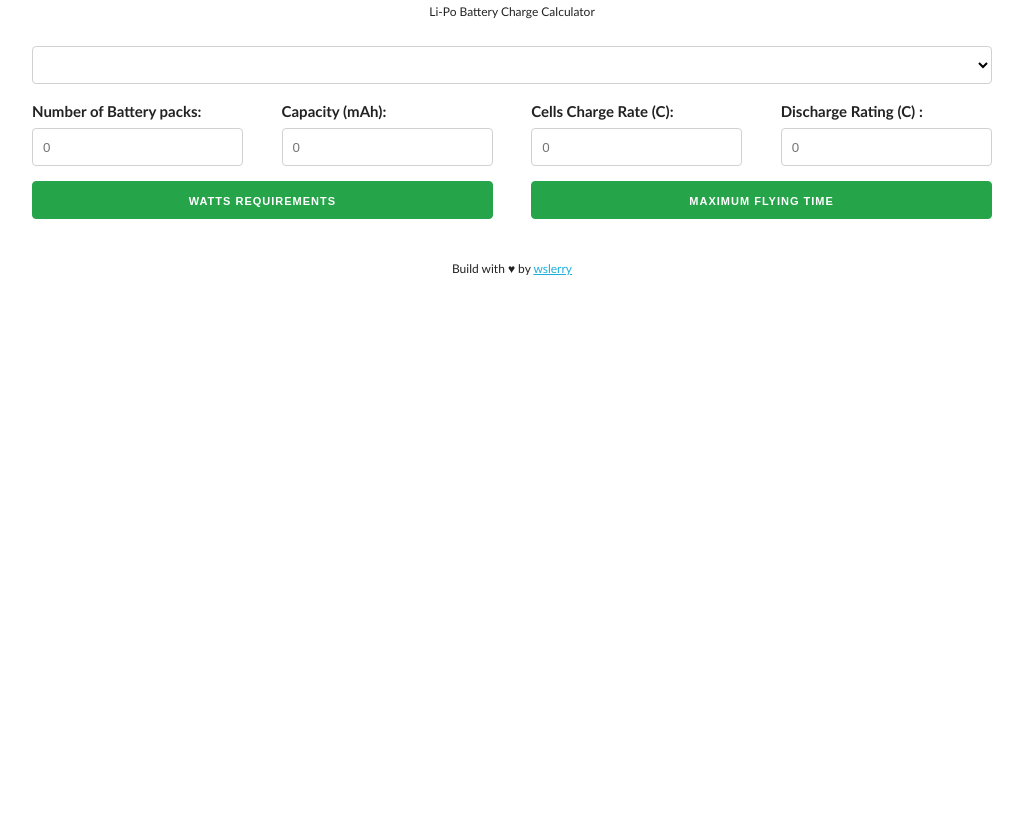
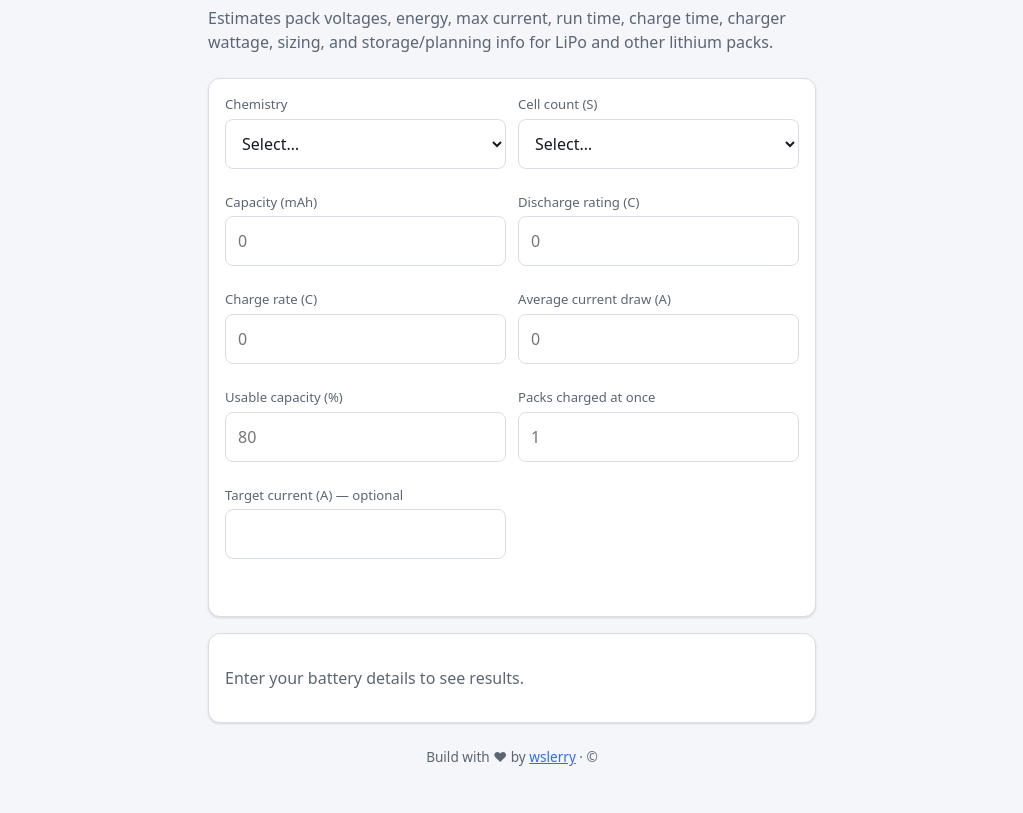
Before and after one commit to wslerry/Li-Po-battery-Calculator, a website: page index.html in a window 1280 px wide. Shown: the part 76-889 px from the top of the page, without its empty margins (128-1151 px from the left). Before the commit the page ends 800 px from the top, so only its background shows below. Drawn offline with Linux system fonts and the light colour scheme.

Commit message:
Rewrite index.html with redesigned modular structure

```diff
--- a/index.html
+++ b/index.html
@@ -1,181 +1,94 @@
 <!DOCTYPE html>
-<html>
+<html lang="en">
 <head>
-		<title>LiPo Battery Charge Calculator</title>
-		<meta charset='utf-8' />
-		<meta name="mobile-web-app-capable" content="yes">
-		<meta name="apple-mobile-web-app-capable" content="yes">
-		<meta name="author" content="Lerry William">
-		<meta name="viewport" content="width=device-width, initial-scale=1.0">
-		<meta http-equiv="Content-Type" content="charset=UTF-8" />
-		<link rel="stylesheet" href="css/skeleton.css">
+  <meta charset="utf-8" />
+  <title>LiPo Battery Calculator</title>
+  <meta name="viewport" content="width=device-width, initial-scale=1" />
+  <meta name="author" content="Lerry William" />
+  <meta http-equiv="Content-Security-Policy" content="default-src 'self'; script-src 'self'; style-src 'self'; img-src 'self' data:; font-src 'self'; connect-src 'self'; base-uri 'self'; form-action 'none'" />
+  <meta name="referrer" content="strict-origin-when-cross-origin" />
   <link rel="icon" type="image/png" href="icons/favicon-32x32.png" sizes="32x32" />
-		<meta name="application-name" content="LiPO Battery Charge"/>
-		<script type="text/javascript" src="js/jquery-2.1.4.min.js"></script>
-		<script async src="//pagead2.googlesyndication.com/pagead/js/adsbygoogle.js"></script>
-		<script>
-			(adsbygoogle = window.adsbygoogle || []).push({
-				google_ad_client: "ca-pub-9792889126704578",
-				enable_page_level_ads: true
-			});
-		</script>
-		<script async src="https://www.googletagmanager.com/gtag/js?id=UA-125651421-1"></script>
-		<script>
-			 window.dataLayer = window.dataLayer || [];
-			 function gtag(){dataLayer.push(arguments);}
-			 gtag('js', new Date());
-			 gtag('config', 'UA-125651421-1');
-		</script>
-
+  <link rel="stylesheet" href="css/tokens.css" />
+  <link rel="stylesheet" href="css/app.css" />
 </head>
 <body>
-		<nav class="nav cf" style="z-index:100;">
-			<div class="row">
-				<center>
-					<div class="twelve columns">
-						<img src="icons/favicon-32x32.png">
+  <main class="app">
+    <header class="app-header">
+      <span class="app-title">LiPo Battery Calculator</span>
+      <button type="button" id="theme-toggle" class="theme-toggle" aria-label="Toggle dark mode">◐</button>
+    </header>
+
+    <p class="intro">
+      Estimates pack voltages, energy, max current, run time, charge time, charger
+      wattage, sizing, and storage/planning info for LiPo and other lithium packs.
+    </p>
+
+    <div class="card">
+      <div class="grid">
+        <div class="field">
+          <label for="chemistry">Chemistry</label>
+          <select class="input" id="chemistry"><option value="" selected>Select…</option></select>
         </div>
-				</center>
+        <div class="field">
+          <label for="cells">Cell count (S)</label>
+          <select class="input" id="cells">
+            <option value="" selected>Select…</option>
+            <option value="1">1S</option>
+            <option value="2">2S</option>
+            <option value="3">3S</option>
+            <option value="4">4S</option>
+            <option value="5">5S</option>
+            <option value="6">6S</option>
+            <option value="7">7S</option>
+            <option value="8">8S</option>
+            <option value="9">9S</option>
+            <option value="10">10S</option>
+            <option value="11">11S</option>
+            <option value="12">12S</option>
+          </select>
         </div>
-		</nav>
-		<script async src="https://pagead2.googlesyndication.com/pagead/js/adsbygoogle.js"></script>
-		<script>
-		  (adsbygoogle = window.adsbygoogle || []).push({
-		    google_ad_client: "ca-pub-9792889126704578",
-		    enable_page_level_ads: true
-		  });
-		</script>
-		<div class="container">
-		<div class="row">
-			<center>
-				<p>Li-Po Battery Charge Calculator</p>
-			</center>
+        <div class="field">
+          <label for="capacity">Capacity (mAh)</label>
+          <input class="input" type="number" id="capacity" min="0" step="any" placeholder="0" />
+        </div>
+        <div class="field">
+          <label for="discharge-c">Discharge rating (C)</label>
+          <input class="input" type="number" id="discharge-c" min="0" step="any" placeholder="0" />
+        </div>
+        <div class="field">
+          <label for="charge-c">Charge rate (C)</label>
+          <input class="input" type="number" id="charge-c" min="0" step="any" placeholder="0" />
+        </div>
+        <div class="field">
+          <label for="avg-current">Average current draw (A)</label>
+          <input class="input" type="number" id="avg-current" min="0" step="any" placeholder="0" />
+        </div>
+        <div class="field">
+          <label for="dod">Usable capacity (%)</label>
+          <input class="input" type="number" id="dod" min="1" max="100" step="any" placeholder="80" />
+        </div>
+        <div class="field">
+          <label for="packs">Packs charged at once</label>
+          <input class="input" type="number" id="packs" min="1" step="1" placeholder="1" />
+        </div>
+        <div class="field">
+          <label for="target-current">Target current (A) — optional</label>
+          <input class="input" type="number" id="target-current" min="0" step="any" placeholder="" />
+        </div>
+      </div>
+      <p class="error" id="form-error" role="alert"></p>
     </div>
 
-		<!-- calculation form here -->
-			<div class="row">
-				<div class="twelve columns">
-					<select class="u-full-width" title="batteryVoltage" id="cellCount">
-					<option value="" selected></option>
-					<option value="1s">1s 3.7v</option>
-					<option value="2s">2s 7.4v</option>
-					<option value="3s">3s 11.1v</option>
-					<option value="4s">4s 14.8v</option>
-					<option value="5s">5s 18.5v</option>
-					<option value="6s">6s 22.2v</option>
-					<option value="7s">7s 25.9v</option>
-					<option value="8s">8s 29.6v</option>
-					<option value="9s">9s 33.3v</option>
-					<option value="10s">10s 37v</option>
-					<option value="11s">11s 40.7v</option>
-					<option value="12s">12s 44.4v</option>
-					</select>
-				</div>
-			</div>
-			<script async src="https://pagead2.googlesyndication.com/pagead/js/adsbygoogle.js"></script>
-			<script>
-			  (adsbygoogle = window.adsbygoogle || []).push({
-			    google_ad_client: "ca-pub-9792889126704578",
-			    enable_page_level_ads: true
-			  });
-			</script>
-			<div class="row">
-				<div class="three columns">
-					<label>Number of Battery packs:</label>
-					<input type="number" class="u-full-width" placeholder="0" id="numPack">
-				</div>
-				<div class="three columns">
-					<label>Capacity (mAh):</label>
-					<input type="number" class="u-full-width" placeholder="0" id="mAh">
-				</div>
-				<div class="three columns">
-					<label>Cells Charge Rate (C):</label>
-					<input type="number" class="u-full-width" placeholder="0" id="C">
-				</div>
-				<div class="three columns">
-					<label>Discharge Rating (C) :</label>
-					<input type="number" class="u-full-width" placeholder="0" id="discharge">
-				</div>
+    <div class="card">
+      <p class="results-hint" id="results-hint">Enter your battery details to see results.</p>
+      <div class="results" id="results" hidden></div>
     </div>
 
-			<!-- style="display:none" -->
-			<div class="row" style="display:none">
-				<div class="six columns">
-					<label>Cell Numbers (S):</label>
-					<input type="text" class="u-full-width" placeholder="0" id="cellNumbers">
-				</div>
-				<div class="six columns">
-					<label>Pack Voltage (V):</label>
-					<input type="text" class="u-full-width" placeholder="0" id="packVoltage">
-				</div>
-			</div>
+    <footer>
+      <p>Build with &#9829; by <a href="https://lerryws.xyz">wslerry</a> &middot; &copy; <span id="year"></span></p>
+    </footer>
+  </main>
 
-			<div class="row">
-				<div class="six columns"><button type="button" class="u-full-width button-primary" id="watts_select">Watts Requirements</button></div>
-				<div class="six columns"><button type="button" class="u-full-width button-primary" id="time_select">Maximum Flying Time</button></div>
-			</div>
-
-			<!-- answer goes here -->
-			<!-- watts -->
-			<div class="row" id="watt_column" style="display:none">
-				<div class="twelve columns">
-					<h4>Charger wattage Estimation</h4>
-				</div>
-				<div class="row">
-					<div class="six columns">
-							<label>Charging Amps (A):</label>
-							<input class="u-full-width" type="text" name="charge_amps" id="charge_amps">
-					</div>
-				</div>
-				<div class="row">
-					<div class="six columns">
-							<label>Required wattage (Watts):</label>
-							<input class="u-full-width" type="text" name="require_watt" id="require_watt">
-					</div>
-				</div>
-			</div>
-
-			<!-- flight time estimation -->
-			<div class="row" id="time_column" style="display:none">
-				<div class="twelve columns">
-					<h4>Maximum Flying Time Estimation</h4>
-				</div>
-				<div class="row">
-					<div class="six columns">
-							<label>Max Sustained Load (A):</label>
-							<input class="u-full-width" type="text" name="max_load" id="max_load">
-					</div>
-				</div>
-				<div class="row">
-					<div class="six columns">
-							<label>80% used (minutes):</label>
-							<input class="u-full-width" type="text" name="flight_time" id="flight_time">
-					</div>
-				</div>
-				<div class="row">
-					<div class="six columns">
-							<label>100% used (minutes):</label>
-							<input class="u-full-width" type="text" name="flight_time2" id="flight_time2">
-					</div>
-				</div>
-			</div>
-
-		</div>
-			<script async src="//pagead2.googlesyndication.com/pagead/js/adsbygoogle.js"></script>
-			<script>
-				(adsbygoogle = window.adsbygoogle || []).push({
-					google_ad_client: "ca-pub-9792889126704578",
-					enable_page_level_ads: true
-				});
-			</script>
-			<script type="text/javascript" src="js/math.min.js"></script>
-			<script type="text/javascript" src="js/jquery-2.1.4.min.js"></script>
-			<script type="text/javascript" src="js/jquery-ui.min.js"></script>
-			<script type="text/javascript" src="js/calculation.js"></script>
+  <script type="module" src="js/main.js"></script>
 </body>
-	<footer>
-			<div class="row">
-				<p align="center">Build with ♥ by <a href="https://lerryws.xyz">wslerry</a></p>
-			</div>
-	</footer>
 </html>
```
Lines whose indentation alone changed are shown as unchanged.
